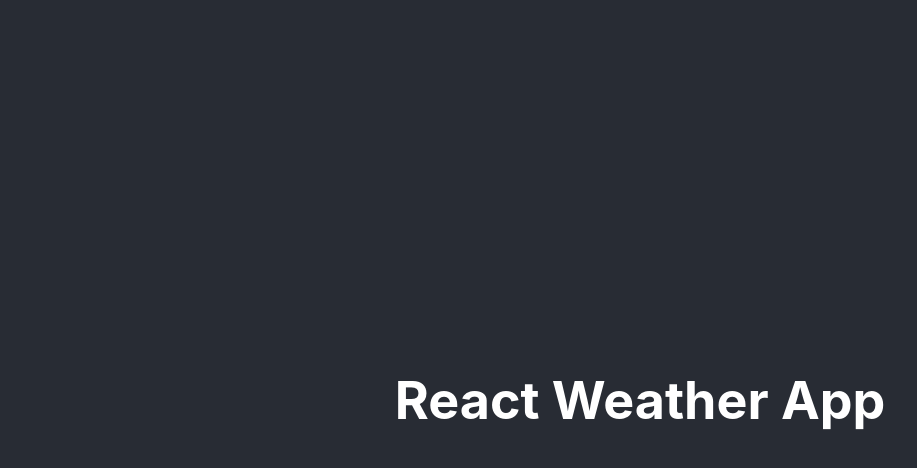
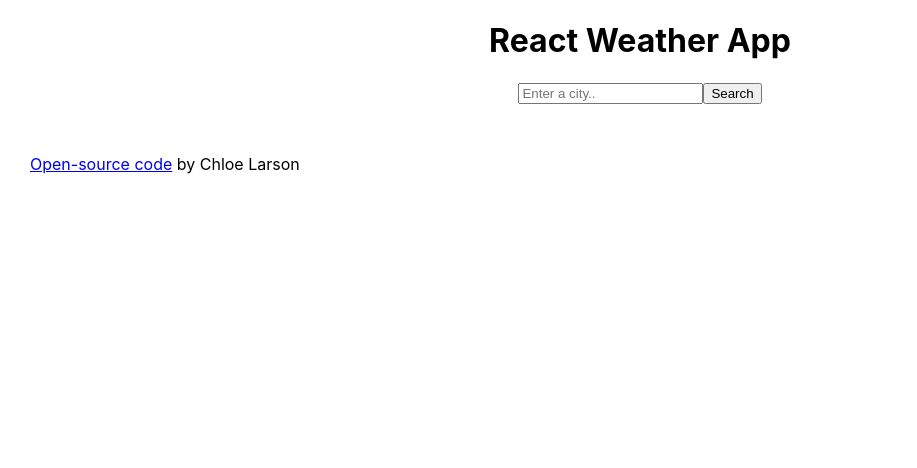
Before and after one commit to clarsongit/react-weather-app, a React (Create React App) app: page / in a window 1280 px wide. Shown: the top 468 px of the page, without its empty margins (0-917 px from the left). Built offline with nearby package versions, Linux system fonts and the light colour scheme.

Commit message:
Implemented WeatherSearch to search and display weather by city and added footer

```diff
--- a/src/App.css
+++ b/src/App.css
@@ -2,37 +2,9 @@
   text-align: center;
 }
 
-.App-logo {
-  height: 40vmin;
-  pointer-events: none;
+.footer {
+  display: flex;
+  justify-content: left;
+  padding: 30px;
+  padding-top: 50px;
 }
-
-@media (prefers-reduced-motion: no-preference) {
-  .App-logo {
-    animation: App-logo-spin infinite 20s linear;
-  }
-}
-
-.App-header {
-  background-color: #282c34;
-  min-height: 100vh;
-  display: flex;
-  flex-direction: column;
-  align-items: center;
-  justify-content: center;
-  font-size: calc(10px + 2vmin);
-  color: white;
-}
-
-.App-link {
-  color: #61dafb;
-}
-
-@keyframes App-logo-spin {
-  from {
-    transform: rotate(0deg);
-  }
-  to {
-    transform: rotate(360deg);
-  }
-}
--- a/src/App.js
+++ b/src/App.js
@@ -1,4 +1,7 @@
+import React from "react";
+
 import "./App.css";
+import WeatherSearch from "./WeatherSearch";
 
 function App() {
   return (
@@ -6,6 +9,15 @@
       <header className="App-header">
         <h1>React Weather App</h1>
       </header>
+      <WeatherSearch />
+      <div class="footer">
+        <footer>
+          <a href="https://github.com/clarsongit/react-weather-app">
+            Open-source code
+          </a>{" "}
+          by Chloe Larson
+        </footer>
+      </div>
     </div>
   );
 }
--- /dev/null
+++ b/src/WeatherSearch.css
@@ -0,0 +1,7 @@
+ul {
+  padding-left: 0;
+}
+
+li {
+  list-style: none;
+}
--- /dev/null
+++ b/src/WeatherSearch.js
@@ -0,0 +1,58 @@
+import React, { useState } from "react";
+import axios from "axios";
+
+import "./WeatherSearch.css";
+
+export default function WeatherSearch() {
+  const [city, setCity] = useState("");
+  const [loaded, setLoaded] = useState(false);
+  const [weather, setWeather] = useState({});
+
+  function displayWeather(response) {
+    setLoaded(true);
+    setWeather({
+      temperature: response.data.main.temp,
+      wind: response.data.wind.speed,
+      humidity: response.data.main.humidity,
+      icon: `http://openweathermap.org/img/wn/${response.data.weather[0].icon}@2x.png`,
+      description: response.data.weather[0].description,
+    });
+  }
+
+  function handleSubmit(event) {
+    event.preventDefault();
+    let apiKey = "094780c710fa4efd669f0df8c3991927";
+    let apiUrl = `https://api.openweathermap.org/data/2.5/weather?q=${city}&appid=${apiKey}&units=metric`;
+    axios.get(apiUrl).then(displayWeather);
+  }
+
+  function updateCity(event) {
+    setCity(event.target.value);
+  }
+
+  let form = (
+    <form onSubmit={handleSubmit}>
+      <input type="search" placeholder="Enter a city.." onChange={updateCity} />
+      <button type="Submit">Search</button>
+    </form>
+  );
+
+  if (loaded) {
+    return (
+      <div>
+        {form}
+        <ul>
+          <li>Temperature: {Math.round(weather.temperature)}°C</li>
+          <li>Description: {weather.description}</li>
+          <li>Humidity: {weather.humidity}%</li>
+          <li>Wind: {weather.wind}km/h</li>
+          <li>
+            <img src={weather.icon} alt={weather.description} />
+          </li>
+        </ul>
+      </div>
+    );
+  } else {
+    return form;
+  }
+}
```
Also changed, not shown: src/index.js (+6 -6 lines).
